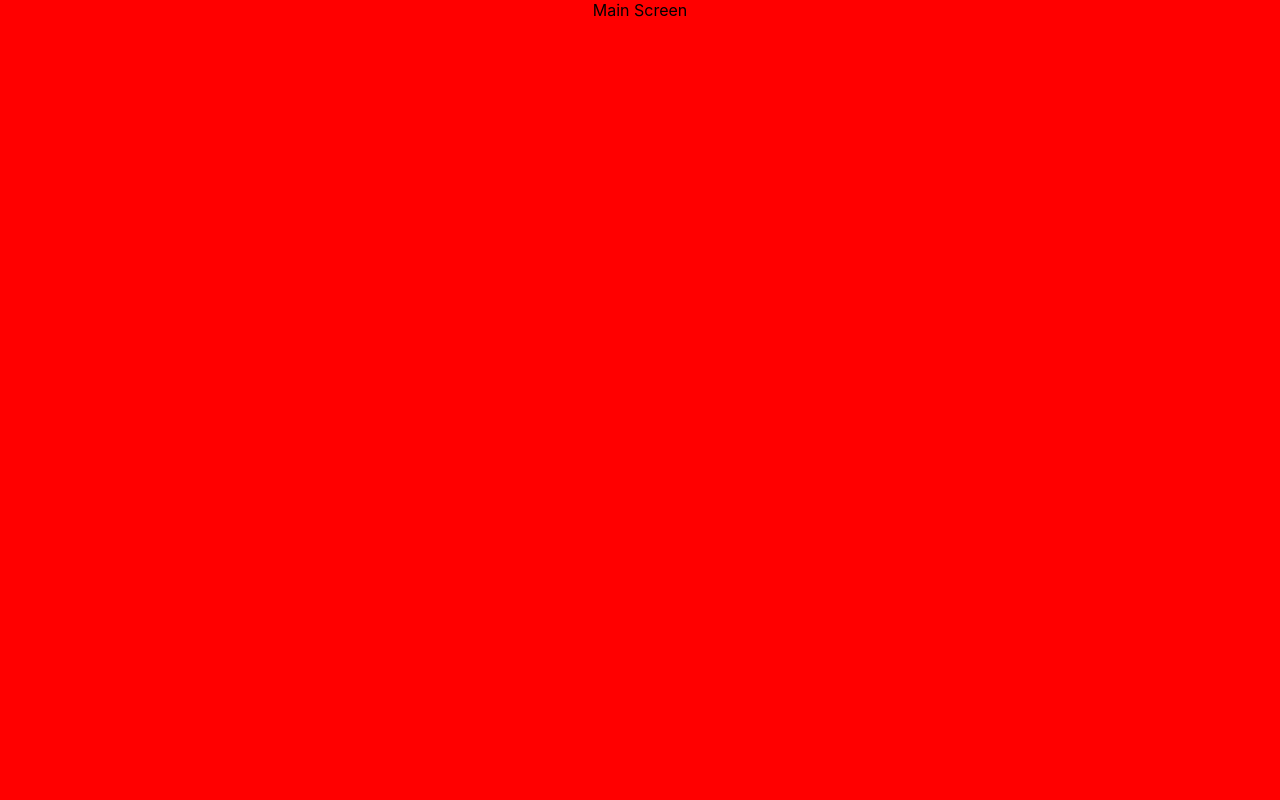
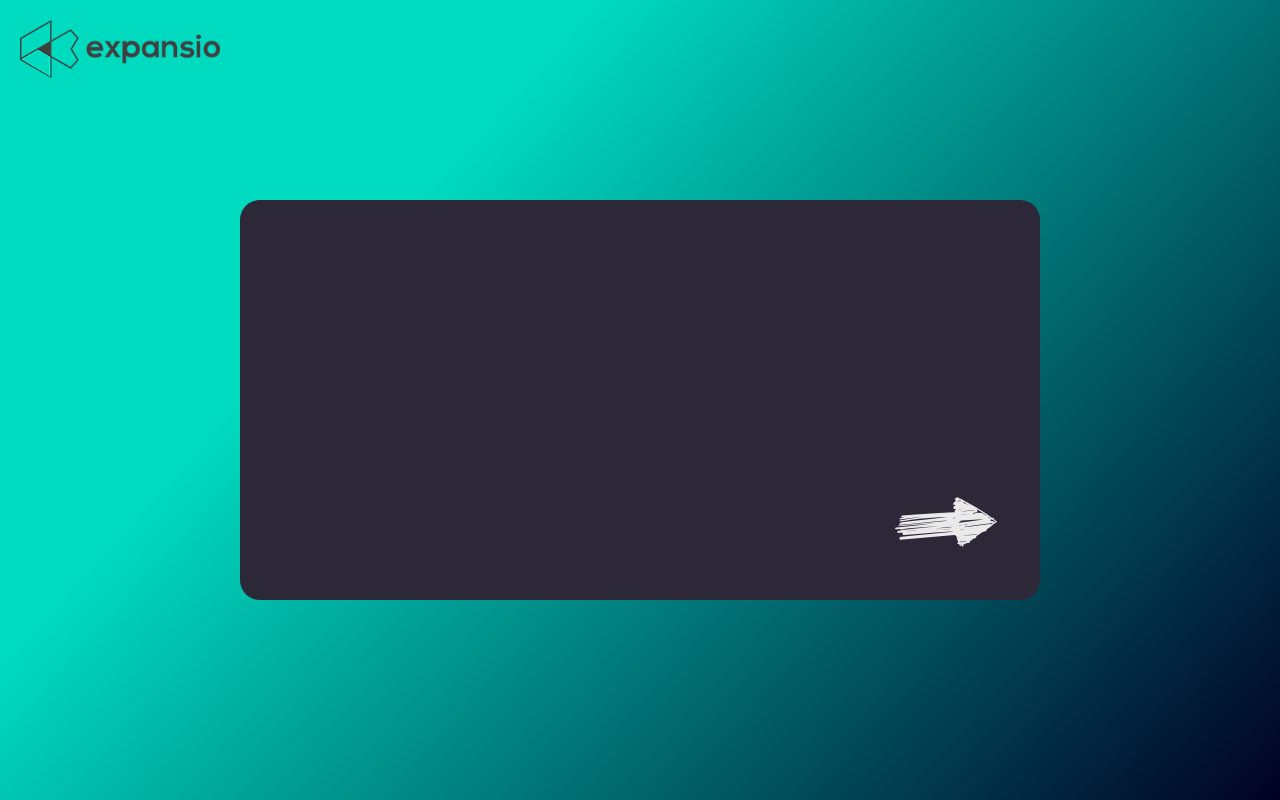
Before and after one commit to wojciechnowaczyk/quizz_app, a React (Create React App) app in the folder quiz_app/: page / in a window 1280 px wide. Built offline with nearby package versions, Linux system fonts and the light colour scheme.

Commit message:
Main screen was implemented

```diff
--- a/quiz_app/src/screens/mainScreen.js
+++ b/quiz_app/src/screens/mainScreen.js
@@ -1,16 +1,51 @@
 import React from 'react';
 import styled from 'styled-components';
+import Logotype from '../assets/img/logo_expansio.png';
+import RightArrow from '../assets/img/right-arrow.png';
 
 const  MainScreen = () => {
+    const handleArrowClick = () => {
+        console.log('arrow click');
+    }
     return (
-        <MainBox>Main Screen</MainBox>
+        <MainBox>
+            <Logo src={Logotype}/>
+            <InnerBox>
+                <Arrow onClick={()=>handleArrowClick()}>
+                    <img src={RightArrow} alt=""></img>
+                </Arrow>
+            </InnerBox>
+        </MainBox>
     )
 }
 
 const MainBox = styled.div`
     width: 100%;
     height: 100vh;
-    background-color: red;
+    background: rgb(2,0,36);
+    background: linear-gradient(312deg, rgba(2,0,36,1) 0%, rgba(0,218,191,1) 70%);
+    display: flex;
+    align-items: center;
+    justify-content: center;
 `
 
+const InnerBox = styled.div`
+    width: 800px;
+    height: 400px;
+    background-color: rgb(44,40,56);
+    border-radius: 20px;
+    position: relative;
+`
+const Logo = styled.img`
+    width: 200px;
+    position: absolute;
+    top: 20px;
+    left: 20px;
+`
+const Arrow = styled.div`
+    position: absolute;
+    right: 30px;
+    bottom: 10px;
+    cursor: pointer;
+`
 export default MainScreen;
```
Also changed, not shown: quiz_app/src/assets/img/logo_expansio.png (added), quiz_app/src/assets/img/right-arrow.png (added).
